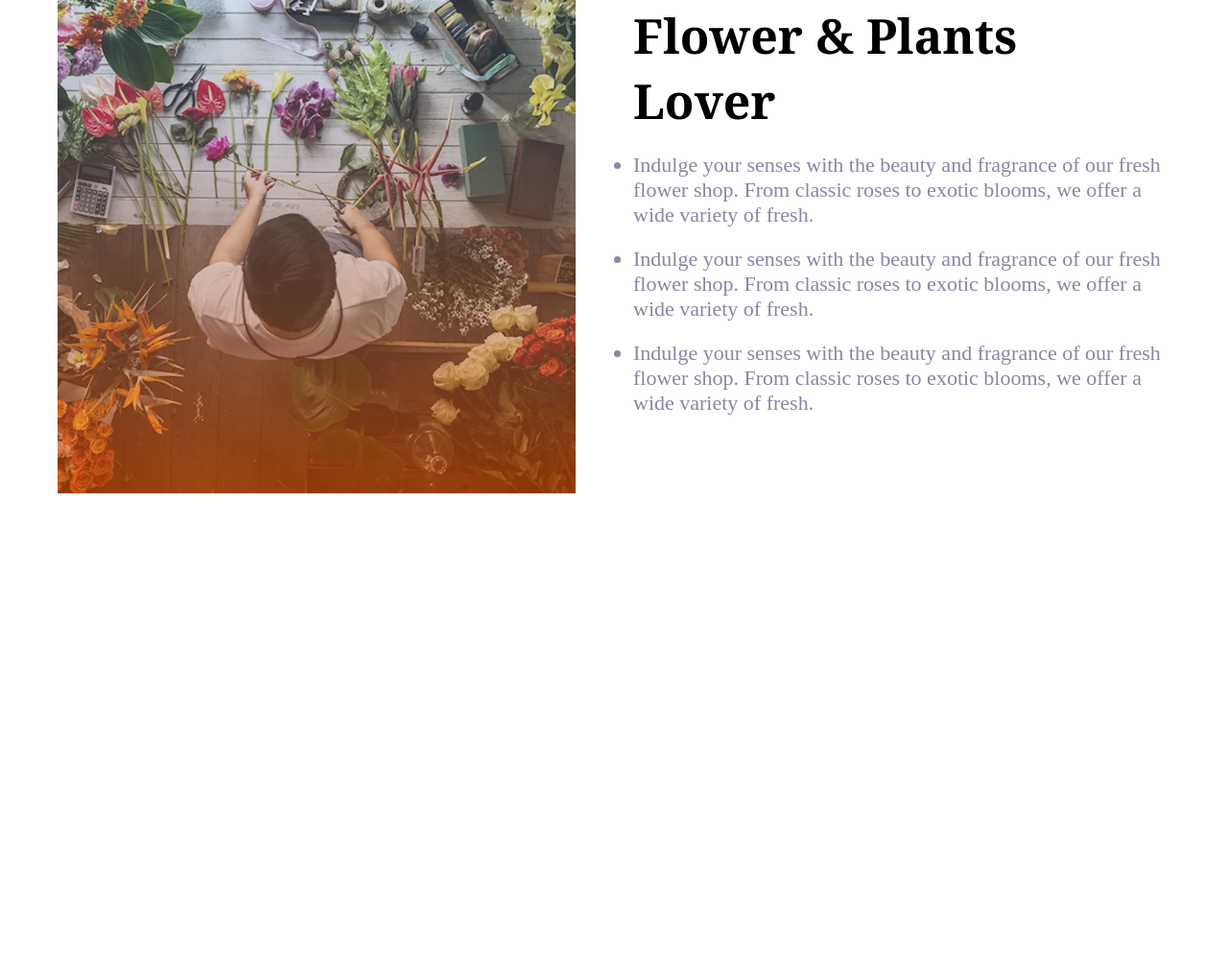
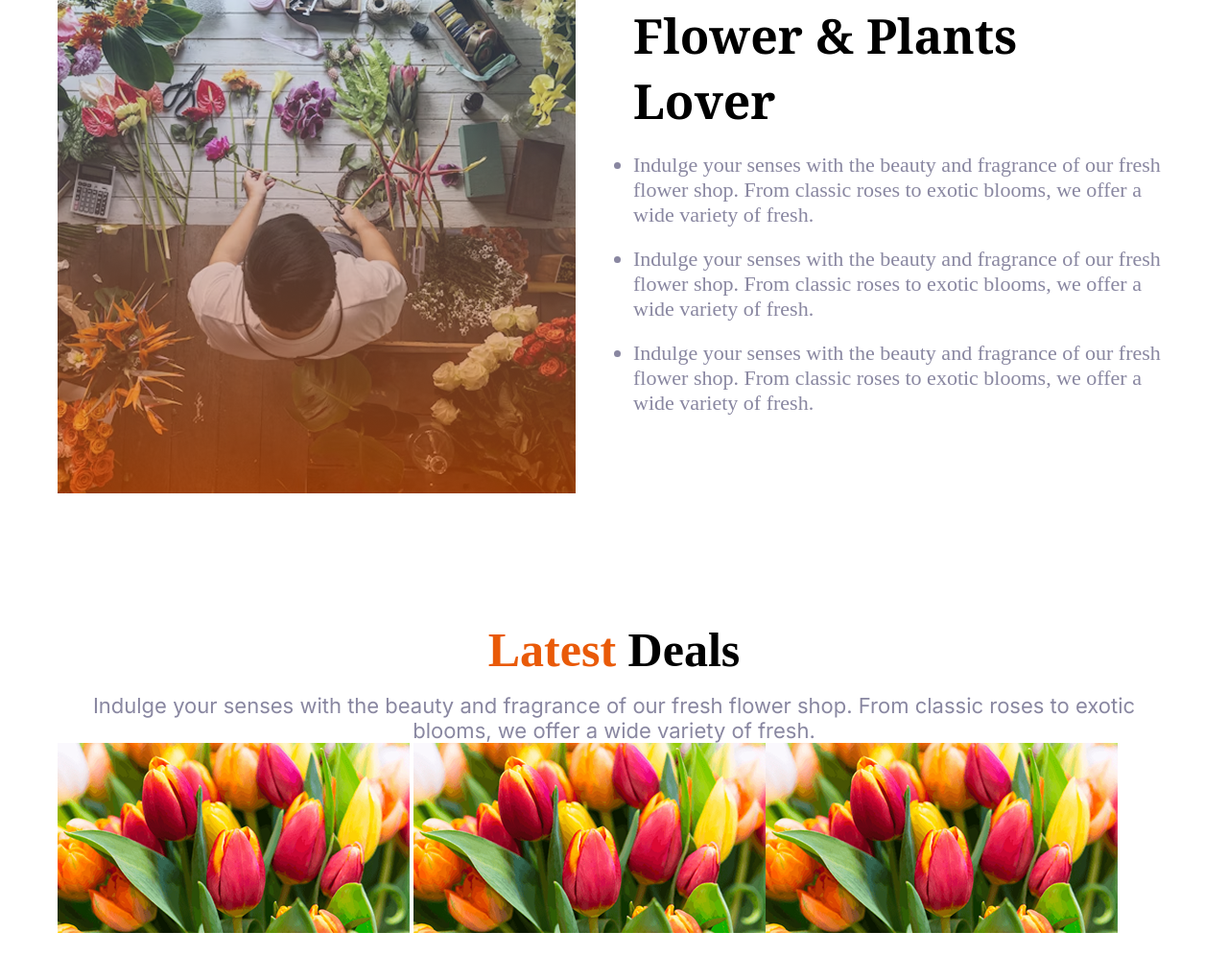
Before and after one commit to bhuiyanshanta/Assigment-2, a plain HTML site: page index.html in a window 1280 px wide. Shown: the part 2061-3057 px from the top of the page at 96% size. Before the commit the page ends 2599 px from the top, so only its background shows below. Drawn offline with Linux system fonts and the light colour scheme.

Commit message:
added some files

```diff
--- a/assignment.html
+++ b/index.html
@@ -182,6 +182,27 @@
           </ul>
         </div>
       </section>
+      <section>
+        <div class="letest-deal">
+          <h1 class="dark1"><span class="main-color">Latest</span> Deals</h1>
+          <p class="dark2">
+            Indulge your senses with the beauty and fragrance of our fresh
+            flower shop. From classic roses to exotic blooms, we offer a wide
+            variety of fresh.
+          </p>
+        </div>
+      </section>
+      <section>
+        <div class="letest-deal-photo">
+          <div>
+            <img src="./B12A02-Responsive-Flowers/assets/deal-ana.png" alt="" />
+            <img src="./B12A02-Responsive-Flowers/assets/deal-ana.png" alt="" />
+          </div>
+          <div>
+            <img src="./B12A02-Responsive-Flowers/assets/deal-ana.png" alt="" />
+          </div>
+        </div>
+      </section>
     </main>
     <footer></footer>
   </body>
--- a/styles/style.css
+++ b/styles/style.css
@@ -137,3 +137,23 @@ nav li a {
   font-weight: 400;
   margin-top: 20px;
 }
+.letest-deal {
+  text-align: center;
+}
+.letest-deal h1 {
+  font-weight: 700;
+  font-size: 50px;
+  font-family: noto-serif;
+  margin-top: 130px;
+}
+.letest-deal p {
+  font-family: inter;
+  font-weight: 400;
+  font-size: 22px;
+  margin-top: 16px;
+}
+/* letest deal style */
+.letest-deal-photo {
+  display: flex;
+  flex-direction: row;
+}
```
